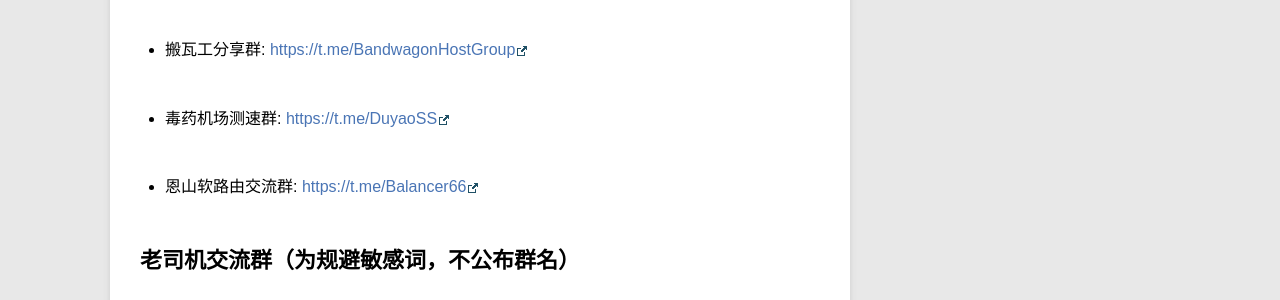
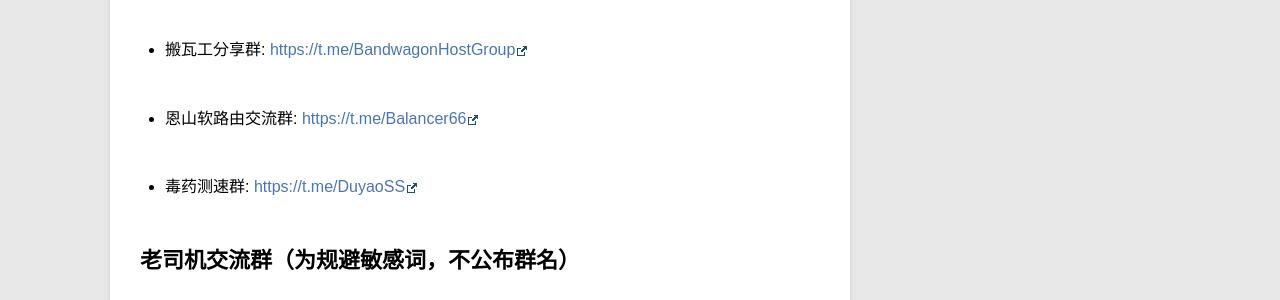
Before and after one commit to Darren-X1/Net-Door, a Jekyll site: the page built from _posts/blog/2020-01-19-tg-group.md, in a window 1280 px wide. Shown: the part 782-1082 px from the top of the page. Built offline with Jekyll 4.4.1, drawn with Linux system fonts in a browser that asks for light colours.

Commit message:
Update 2020-01-19-tg-group.md

```diff
--- a/_posts/blog/2020-01-19-tg-group.md
+++ b/_posts/blog/2020-01-19-tg-group.md
@@ -27,9 +27,9 @@
 
 * 搬瓦工分享群: [https://t.me/BandwagonHostGroup](https://t.me/BandwagonHostGroup)
 
-* 毒药机场测速群: [https://t.me/DuyaoSS](https://t.me/DuyaoSS)
+* 恩山软路由交流群: [https://t.me/Balancer66](https://t.me/Balancer66)
 
-* 恩山软路由交流群: [https://t.me/Balancer66](https://t.me/Balancer66)
+* 毒药测速群: [https://t.me/DuyaoSS](https://t.me/DuyaoSS)
 
 
 ## 老司机交流群（为规避敏感词，不公布群名）
```
